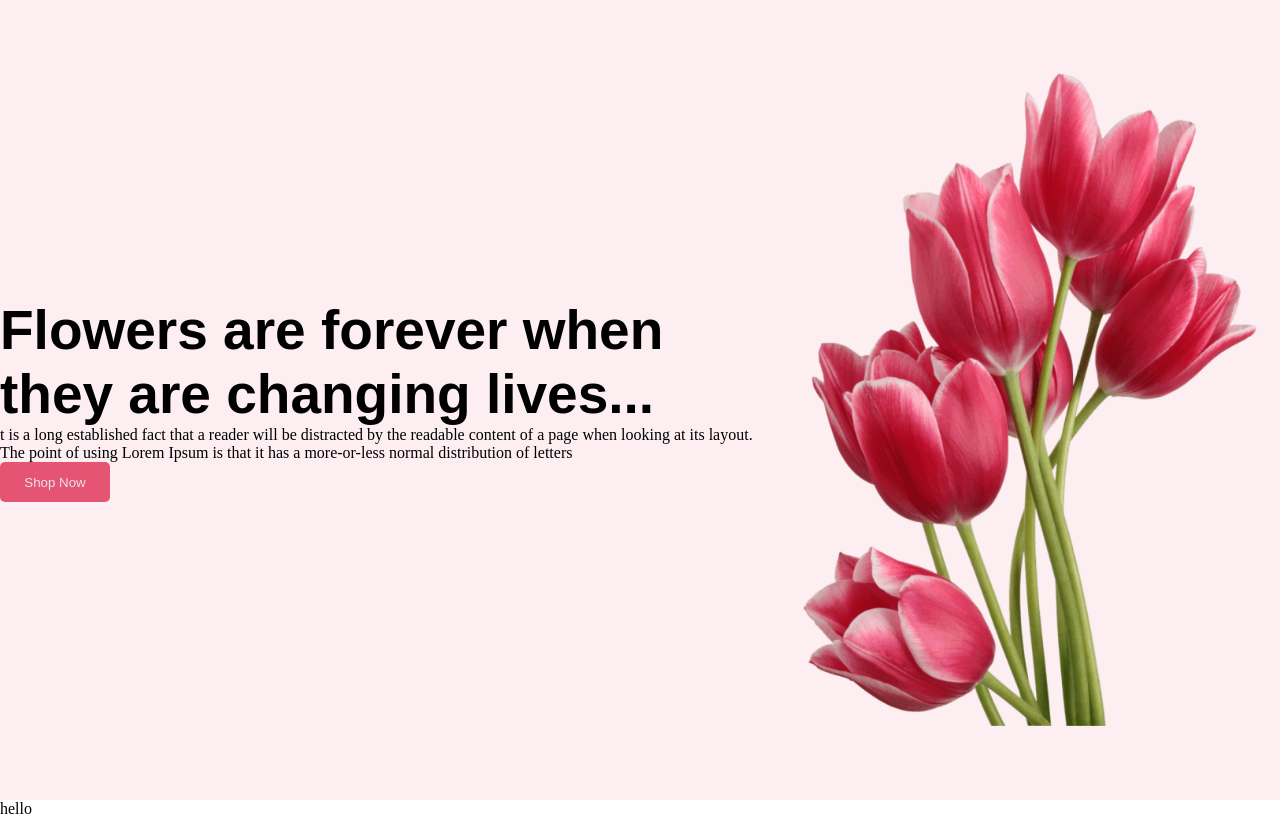
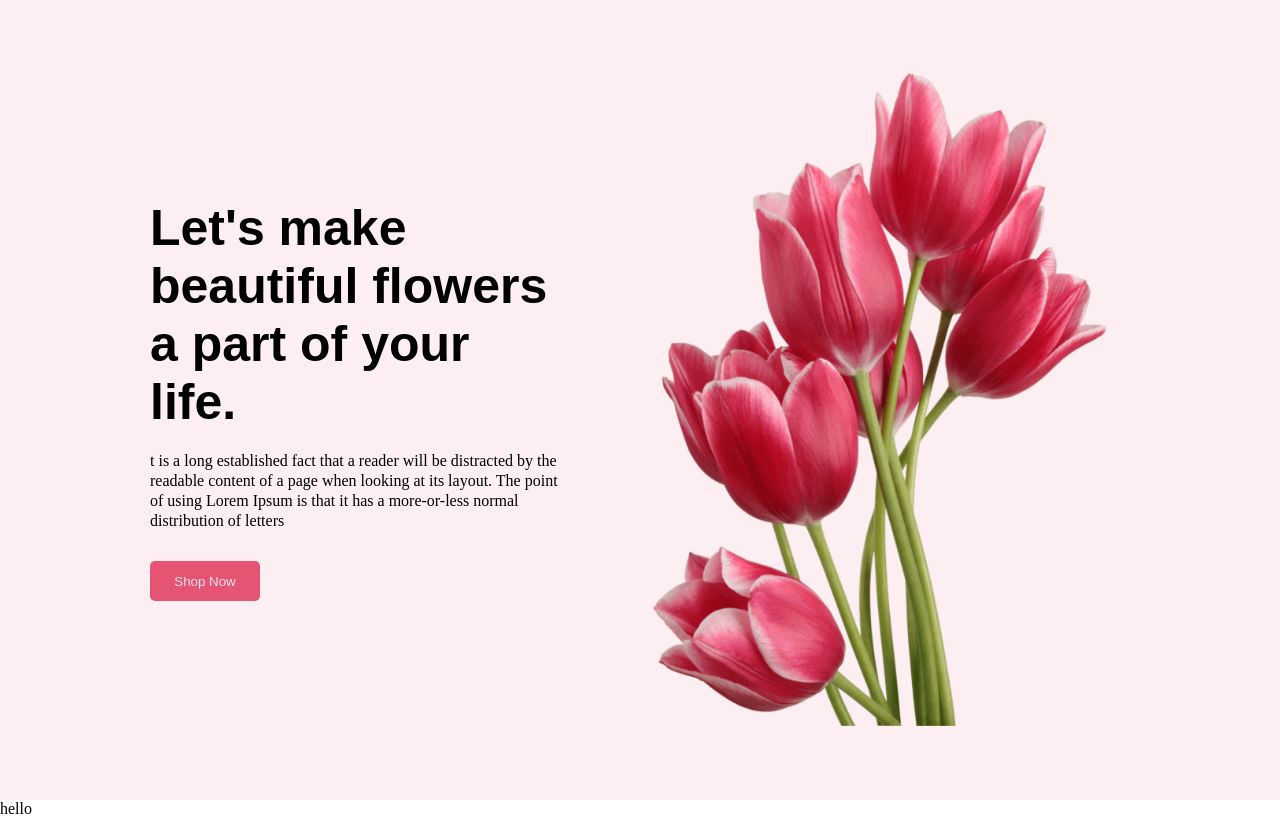
Before and after one commit to Chumki111/my-first-assignment, a plain HTML site: page index.html in a window 1280 px wide. Drawn offline with Linux system fonts and the light colour scheme.

Commit message:
added my nav-container commit

```diff
--- a/index.html
+++ b/index.html
@@ -10,8 +10,10 @@
     <header>
            <div class="nav-container">
             <div class="nav-description">
-                <h1 class="title">Flowers are forever when they are changing lives...</h1>
-                    <p>t is a long established fact that a reader will be distracted by the readable
+                <h1 class="title">Let's make <br>
+                    beautiful flowers a
+                    part of your life.</h1>
+                    <p class="description">t is a long established fact that a reader will be distracted by the readable
                         content of a page when looking at its layout. The point of using Lorem Ipsum is
                         that it has a more-or-less normal distribution of letters</p>
                         <button class="btn-primary">Shop Now</button>
--- a/styles/style.css
+++ b/styles/style.css
@@ -9,6 +9,8 @@
     display: flex;
     justify-content: space-between;
     align-items: center;
+    padding: 0px 150px;
+    gap:70px;
 }
 
 .photo{
@@ -28,7 +30,12 @@
 
 }
 .title{
-    font-size: 55px;
+    font-size: 50px;
     font-family: sans-serif;
     font-weight: bold;
+    padding-bottom: 20px;
 }
+.description{
+    line-height: 20px;
+    padding-bottom: 30px;
+}
```
